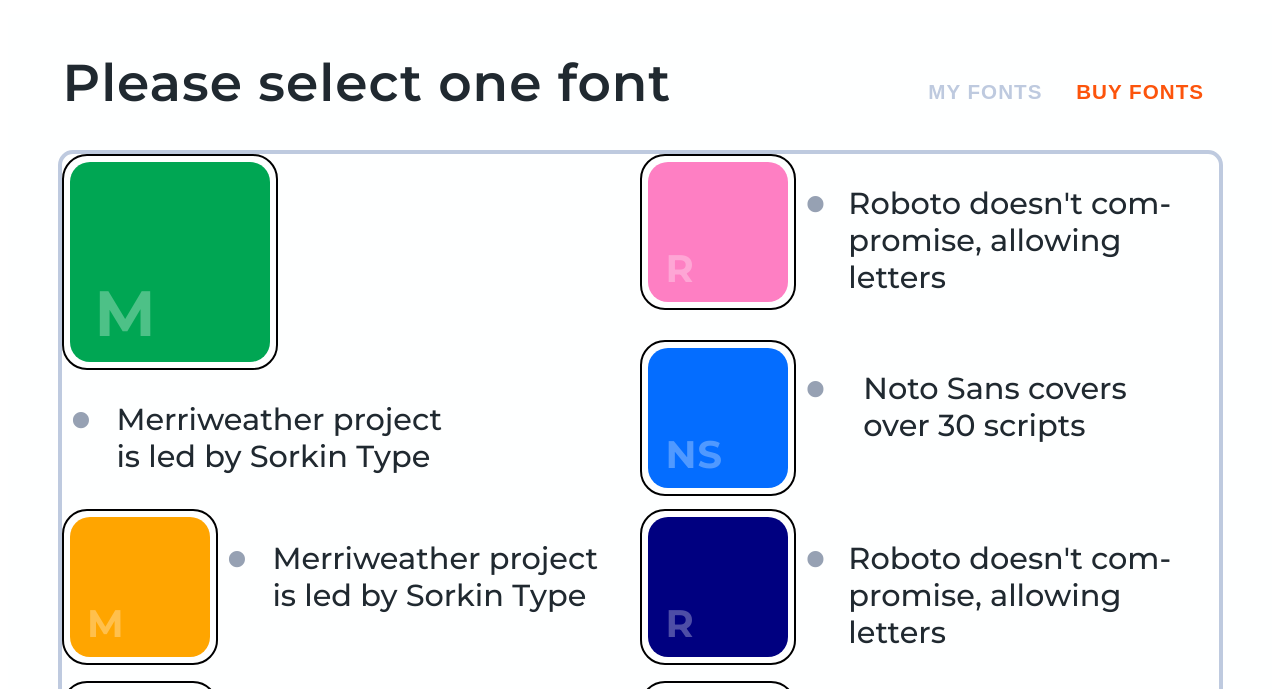
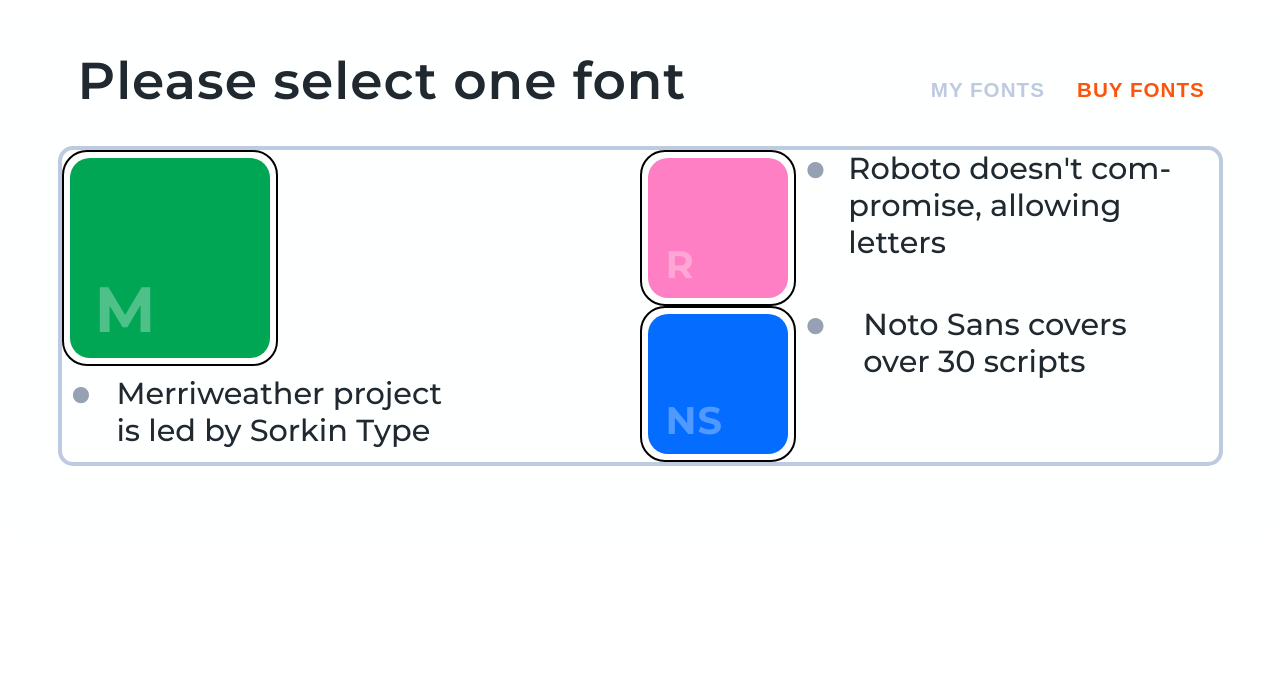
Before and after one commit to BrandonWingerAir/api-tab-btns-react, a React (Create React App) app: page / in a window 1280 px wide. Shown: the part 111-800 px from the top of the page. Built offline with nearby package versions, Linux system fonts and the light colour scheme.

Commit message:
change all css to styled components and organize

```diff
--- a/src/components/fontSelector/FontSelector.js
+++ b/src/components/fontSelector/FontSelector.js
@@ -1,9 +1,15 @@
 import { useState, useEffect } from 'react';
-import styled from 'styled-components';
 import { Tabs, Tab, TabPanel } from './tabs/Tabs';
+import {
+    FontSelectContainer,
+    FontSelectorContent,
+    BuyFontContainer,
+    BuyFontText,
+    TabsContainer,
+    TabsTitle
+} from './fontSelectorStyles';
 import Buttons from './tabs/buttons/Buttons';
 import { ActiveBtnContext } from '../../contexts/activeBtnContext';
-import "./fontSelector.css";
 
 function FontSelector() {
     const [appState, setAppState] = useState({
@@ -20,43 +26,6 @@
 
     const [fontButtons, setFontButtons] = useState([]);
     const [buyFontText, setBuyFontText] = useState();
-
-    const TabsContainer = styled.div`
-        display: flex;
-        padding: 2px;
-        width: 1175px;
-        margin: 0 auto;
-        justify-content: space-between;
-
-        @media only screen and (max-width: 1200px) {
-            width: 575px;
-            max-width: 100vw;
-            display: block;
-        }
-
-        @media only screen and (max-width: 600px) {
-            width: 300px;
-            max-width: 100vw;
-            display: block;
-        }
-        `;
-
-        const TabsTitle = styled.h1`
-        margin-left: 10px;
-        flex-grow: 7;
-        text-align: left;
-        font-size: 3.24rem;
-        font-weight: 600;
-
-        @media only screen and (max-width: 1200px) {
-            font-size: 2rem;
-        }
-
-        @media only screen and (max-width: 600px) {
-            margin-left: 0;
-            font-size: 1.5rem;
-        }
-    `;
 
     // Development Configuration:
     useEffect(() => {
@@ -100,49 +69,7 @@
                 "color": "#046DFF",
                 "color-blind-label": "blue",
                 "label": "Noto Sans covers over 30 scripts"
-                },
-                {
-                "id": 116,
-                "abbr": "M",
-                "color": "orange",
-                "color-blind-label": "green",
-                "label": "Merriweather project is led by Sorkin Type"
-                },
-                {
-                "id": 117,
-                "abbr": "R",
-                "color": "navy",
-                "color-blind-label": "pink",
-                "label": "Roboto doesn't compromise, allowing letters"
-                },
-                {
-                "id": 118,
-                "abbr": "NS",
-                "color": "purple",
-                "color-blind-label": "blue",
-                "label": "Noto Sans covers over 30 scripts"
-                },
-                {
-                "id": 116,
-                "abbr": "M",
-                "color": "pink",
-                "color-blind-label": "green",
-                "label": "Merriweather project is led by Sorkin Type"
-                },
-                {
-                "id": 117,
-                "abbr": "R",
-                "color": "brown",
-                "color-blind-label": "pink",
-                "label": "Roboto doesn't compromise, allowing letters"
-                },
-                {
-                "id": 118,
-                "abbr": "NS",
-                "color": "darkgreen",
-                "color-blind-label": "blue",
-                "label": "Noto Sans covers over 30 scripts"
-                },
+                }
             ]
             };
 
@@ -197,12 +124,12 @@
     // }, [activeTab]);
 
     const handleChange = (e, value) => {
-    setActiveTab(value);
+        setActiveTab(value);
     }
 
     return (
-        <div className='fontSelectContainer'>
-            <div className='fontSelector'>
+        <FontSelectContainer>
+            <FontSelectorContent>
                 { !appState.loading && (
                     <ActiveBtnContext.Provider value={{ activeBtn, setActiveBtn }}>
                         <TabsContainer>
@@ -224,14 +151,14 @@
 
                             <TabPanel value={activeTab} selectedIndex="fonts_b">
                                 { !loadingTabData && (
-                                <div id='buyFontContainer'>
-                                    <p className='buyFontText'>
-                                    {buyFontText}
-                                    </p>
-                                </div>
+                                    <BuyFontContainer>
+                                        <BuyFontText>
+                                            {buyFontText}
+                                        </BuyFontText>
+                                    </BuyFontContainer>
                                 )}
                                 { loadingTabData && (
-                                <p>Loading Data...</p>
+                                    <p>Loading Data...</p>
                                 )}
                             </TabPanel>
                         </div>
@@ -240,8 +167,8 @@
                 { appState.loading && (
                     <p>Loading Tabs...</p>
                 )}
-            </div>
-        </div>
+            </FontSelectorContent>
+        </FontSelectContainer>
     )
 }
 
--- a/src/components/fontSelector/fontSelector.css
+++ /dev/null
@@ -1,148 +0,0 @@
-@import url('https://fonts.googleapis.com/css2?family=Montserrat:wght@500;600;700&display=swap');
-
-.fontSelectContainer {
-    letter-spacing: 1px;
-    font-family: 'Montserrat', sans-serif;
-    color: #202930;
-    margin-top: 125px;
-}
-
-.fontSelector {
-    background: #feffff;
-    padding-bottom: 75px;
-    margin: 0 auto;
-}
-
-#buyFontContainer {
-  padding: 0 35px;
-}
-
-.buyFontText {
-  font-size: 1.25rem;
-  hyphens: auto;
-}
-
-@media only screen and (max-width: 1200px) {
-  .tab-fonts_a {
-    text-align: left;
-    margin-left: 20px;
-  }
-
-  .tab-fonts_b {
-    text-align: right;
-    margin-right: 20px;
-  }
-
-  .btn112 {
-    grid-column: 1 / span 2;
-    grid-row: 1 / 1;
-    margin-top: 0;
-    margin-left: 0;
-    height: 220px;
-    display: flex;
-  }
-
-  .btn113 {
-    grid-column: 1 / 1;
-    grid-row: 2 / 2;
-  }
-
-  .btn114 {
-    grid-column: 2;
-    grid-row: 2 / 2;
-  }
-
-  .btnText {
-    font-size: 1rem;
-    margin-left: 20px;
-    width: 200px;
-  }
-
-  .btn112 .btnText {
-    margin-left: 20px;
-    width: 450px;
-  }
-
-  .btnText ul {
-    margin-top: 0;
-  }
-
-  .btn112 .btnText ul {
-    position: relative;
-    top: -15px;
-  }
-
-  .btnText ul li::before {
-    top: .65rem;
-    font-size: 3.5rem;
-  }
-}
-
-@media only screen and (max-width: 600px) {
-  .App {
-    margin-top: 0;
-  }
-
-  .tab-fonts_a {
-    margin-left: 15px;
-  }
-
-  .tab-fonts_b {
-    margin-right: 15px;
-  }
-
-  .btn112 {
-    grid-column: 1 / 1;
-    grid-row: 1 / 1;
-    margin-top: 0;
-    margin-left: 0;
-    height: 170px;
-  }
-
-  .btn113 {
-    grid-column: 1 / 1;
-    grid-row: 2 / 2;
-  }
-
-  .btn114 {
-    grid-column: 1 / 1;
-    grid-row: 3 / 3;
-  }
-
-  .btnText {
-    font-size: .75rem;
-    margin-left: 15px;
-    display: inline-block;
-  }
-
-  .btn112 .btnText {
-    font-size: .9rem;
-    margin-left: 0;
-  }
-
-  .btnText ul {
-    width: 200px;
-    margin-top: 0;
-    left: 15px;
-  }
-
-  .btn112 .btnText ul {
-    top: 0;
-    width: 250px;
-  }
-
-  .btnText ul li::before {
-    font-size: 2rem;
-    width: 1.15rem;
-    margin-left: -1.15rem;
-  }
-
-  #panelContainer {
-    padding: 0 25px;
-  }
-
-  .panelText {
-    margin-bottom: 35px;
-    font-size: 1rem;
-  }
-}
--- /dev/null
+++ b/src/components/fontSelector/fontSelectorStyles.js
@@ -0,0 +1,60 @@
+import styled from 'styled-components';
+
+export const FontSelectContainer = styled.div`
+    letter-spacing: 1px;
+    font-family: 'Montserrat', sans-serif;
+    color: #202930;
+    margin-top: 125px;
+`;
+
+export const FontSelectorContent = styled.div`
+    background: #feffff;
+    padding-bottom: 75px;
+    margin: 0 auto;
+`;
+
+export const BuyFontContainer = styled.div`
+    padding: 0 35px;
+`;
+
+export const BuyFontText = styled.div`
+    font-size: 1.25rem;
+    hyphens: auto;
+`;
+
+export const TabsContainer = styled.div`
+    display: flex;
+    width: 1175px;
+    margin: 0 auto;
+    justify-content: space-between;
+
+    @media only screen and (max-width: 1200px) {
+        width: 575px;
+        max-width: 100vw;
+        display: block;
+    }
+
+    @media only screen and (max-width: 600px) {
+        width: 300px;
+        max-width: 100vw;
+        display: block;
+    }
+`;
+
+export const TabsTitle = styled.h1`
+    margin-left: 25px;
+    flex-grow: 7;
+    text-align: left;
+    font-size: 3.24rem;
+    font-weight: 600;
+
+    @media only screen and (max-width: 1200px) {
+        margin-left: 10px;
+        font-size: 2rem;
+    }
+
+    @media only screen and (max-width: 600px) {
+        margin-left: 0;
+        font-size: 1.5rem;
+    }
+`;
--- a/src/components/fontSelector/tabs/Tabs.js
+++ b/src/components/fontSelector/tabs/Tabs.js
@@ -13,7 +13,6 @@
             role="tab"
             active={active}
             onClick={onClick}
-            className={"tab-" + value}
         >
             {label}
         </StyledTab>
--- a/src/components/fontSelector/tabs/buttons/buttonStyles.js
+++ b/src/components/fontSelector/tabs/buttons/buttonStyles.js
@@ -1,4 +1,4 @@
-import styled, { css } from 'styled-components';
+import styled from 'styled-components';
 
 export const BtnContainer = styled.div`
     display: grid;
@@ -17,48 +17,6 @@
     }
 `;
 
-export const FontBtn = styled.div`
-    display: flex;
-    flex-wrap: wrap;
-    align-items: top;
-    cursor: pointer;
-    color: #202930;
-    font-size: 1.9rem;
-
-    &:first-of-type {
-        grid-row: span 2;
-
-        > :first-child {
-            width: 200px;
-            height: 200px;
-        }
-    }
-
-    opacity: ${props => props.isActive ? "50%" : "initial"};
-
-    @media only screen and (max-width: 1200px) {
-        margin-left: 0;
-        font-size: 1rem;
-
-        &:first-of-type {
-            grid-row: span 1;
-            grid-column: span 2;
-
-            > :first-child {
-                width: 90px;
-                height: 90px;
-            }
-        }
-    }
-
-    @media only screen and (max-width: 600px) {
-        height: 90px;
-        margin-left: 0;
-        padding: .5rem 0;
-        display: flex;
-    }
-`;
-
 export const BtnIcon = styled.div`
     border : 2px solid #000001;
     border-radius: 25px;
@@ -74,21 +32,8 @@
 
     @media only screen and (max-width: 600px) {
         margin-left: 0;
-
-        ${(props) => {
-            switch (props.btnId) {
-                case 112:
-                    return css`
-                        width: 85px;
-                        height: 85px;
-                    `;
-                default:
-                    return css`
-                        width: 55px;
-                        height: 55px;
-                    `;
-                }
-        }}
+        width: 55px;
+        height: 55px;
     }
 `;
 
@@ -103,52 +48,82 @@
 export const BtnIconAbbr = styled.span`
     color: #fff;
     opacity: 30%;
+    font-size: 2.4rem;
     font-weight: 700;
     position: absolute;
     bottom: 10px;
     left: 12.5%;
 
-    ${(props) => {
-        switch (props.btnId) {
-            case 112:
-                return css`
-                    font-size: 4rem;
-                `;
-            default:
-                return css`
-                    font-size: 2.4rem;
-                `;
-        }
-    }}
-
     @media only screen and (max-width: 1200px) {
-        ${(props) => {
-            switch (props.btnId) {
-                case 112:
-                    return css`
-                        font-size: 2rem;
-                    `;
-                default:
-                    return css`
-                        font-size: 1.4rem;
-                    `;
-            }
-        }}
+        font-size: 1.4rem;
     }
 
     @media only screen and (max-width: 600px) {
-        ${(props) => {
-            switch (props.btnId) {
-                case 112:
-                    return css`
-                        font-size: 2.2rem;
-                    `;
-                default:
-                    return css`
-                        font-size: 1.25rem;
-                    `;
+        font-size: 1.25rem;
+    }
+`;
+
+export const FontBtn = styled.div`
+    display: flex;
+    flex-wrap: wrap;
+    align-items: top;
+    cursor: pointer;
+    color: #202930;
+    font-size: 1.9rem;
+
+    &:first-of-type {
+        grid-row: span 2;
+
+        ${BtnIcon} {
+            width: 200px;
+            height: 200px;
+        }
+
+        ${BtnIconAbbr} {
+            font-size: 4rem;
+        }
+    }
+
+    opacity: ${props => props.isActive ? "50%" : "initial"};
+
+    @media only screen and (max-width: 1200px) {
+        margin-left: 0;
+        font-size: 1rem;
+
+        &:first-of-type {
+            grid-row: span 1;
+            grid-column: span 2;
+
+            ${BtnIcon} {
+                width: 90px;
+                height: 90px;
             }
-        }}
+
+            ${BtnIconAbbr} {
+                font-size: 2rem;
+            }
+        }
+    }
+
+    @media only screen and (max-width: 600px) {
+        height: 90px;
+        margin-left: 0;
+        padding: .5rem 0;
+        display: flex;
+        font-size: .85rem;
+
+        &:first-of-type {
+            grid-column: span 1;
+
+            ${BtnIcon} {
+                width: 75px;
+                height: 75px;
+            }
+
+            ${BtnIconAbbr} {
+                font-size: 2.2rem;
+            }
+        }
     }
 `;
 
@@ -161,11 +136,16 @@
     @media only screen and (max-width: 1200px) {
         width: 250px;
     }
+
+    @media only screen and (max-width: 600px) {
+        width: 200px;
+    }
 `;
 
 export const List = styled.ul`
     list-style: none;
     padding-left: 0;
+    margin: 0;
 `;
 
 export const ListItem = styled.li`
@@ -190,4 +170,13 @@
             width: 3rem;
         }
     }
+
+    @media only screen and (max-width: 600px) {
+        &:before {
+            top: -0.85rem;
+            font-size: 2rem;
+            width: 2rem;
+            margin-left: .5rem;
+        }
+    }
 `;
--- a/src/components/fontSelector/tabs/tabStyles.js
+++ b/src/components/fontSelector/tabs/tabStyles.js
@@ -23,17 +23,37 @@
     letter-spacing: 1px;
     background-color: transparent;
     border: none;
-    cursor: ${(p) => (p.disabled ? "default" : "pointer")};
-    ${(p) =>
-        p.active &&
-        css
-            `color: #becadf;`
-    }
-    ${(p) => !p.active && p.inactiveStyle}
+    cursor: pointer;
+
+    ${(p) => p.active && css `
+        color: #becadf;
+        cursor: default;
+    `};
 
     @media only screen and (max-width: 1200px) {
         font-size: 1.15rem;
         margin-top: 0;
+
+        &:first-child {
+            text-align: left;
+            margin-left: 20px;
+        }
+
+        &:last-child {
+            text-align: right;
+            margin-right: 20px;
+        }
+    }
+
+    @media only screen and (max-width: 600px) {
+        &:first-child {
+            margin-left: 15px;
+        }
+
+        &:last-child {
+            text-align: right;
+            margin-right: 15px;
+        }
     }
 `;
 
@@ -50,13 +70,11 @@
 
     @media only screen and (max-width: 1200px) {
         width: 575px;
-        padding: 0 0 10px 0;
     }
 
     @media only screen and (max-width: 600px) {
         width: 315px;
         margin-bottom: 25px;
-        padding: 5px 5px 10px 10px;
     }
 `;
 
```
Also changed, not shown: public/index.html (+4 -22 lines).
